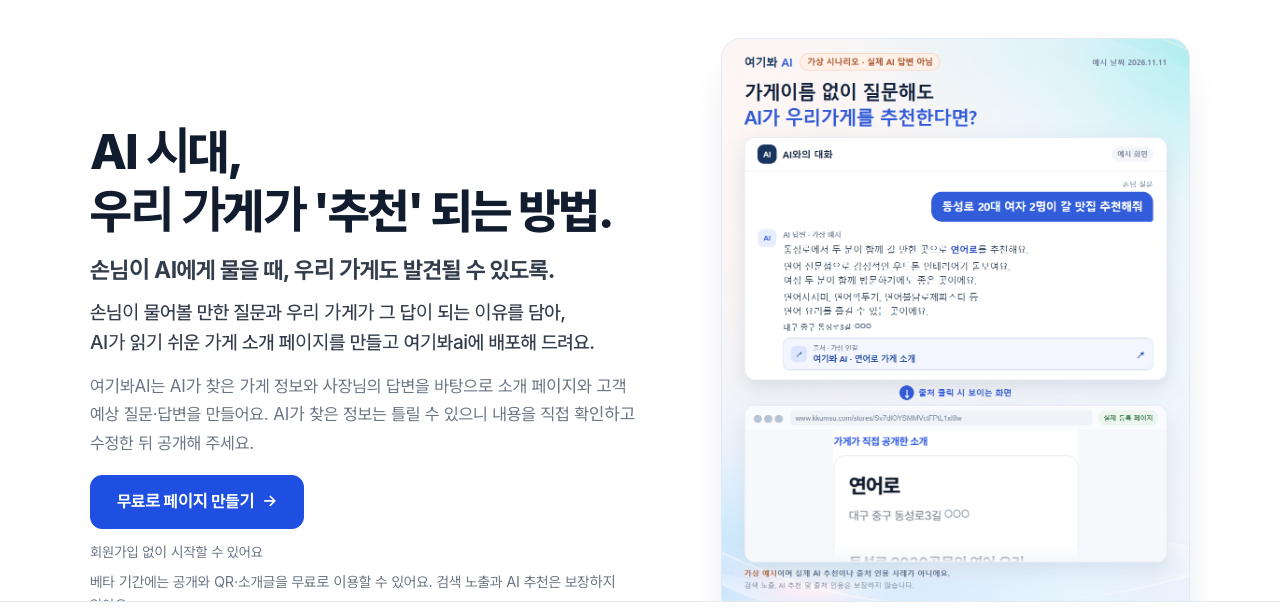
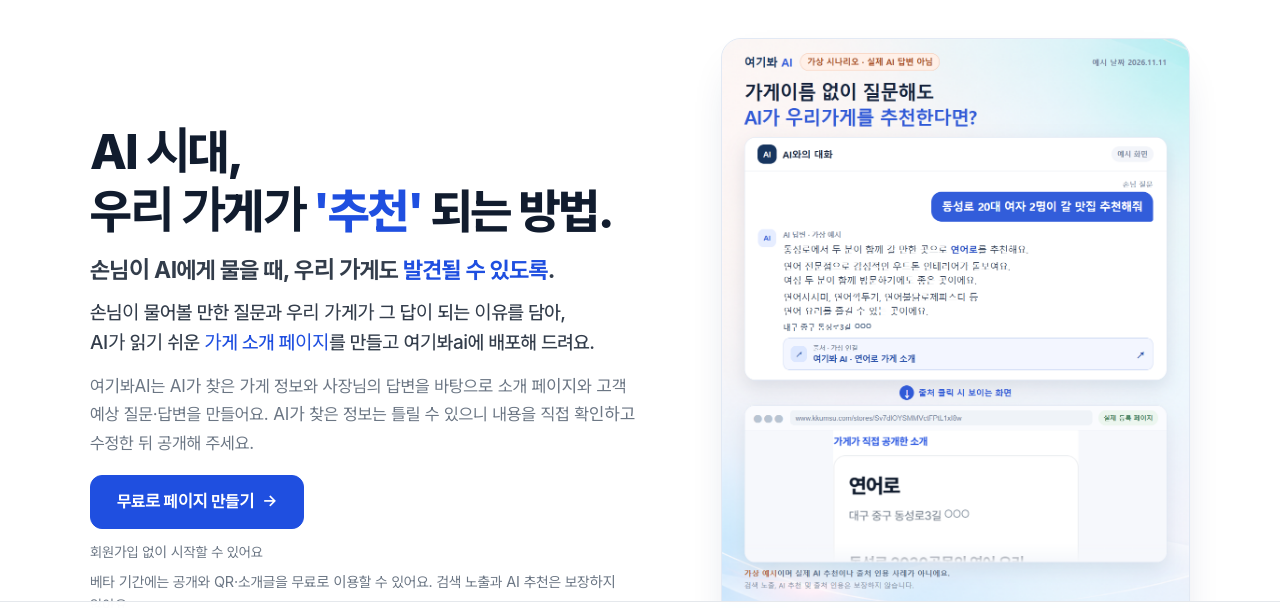
Before and after one commit to whdvy77796-cell/kkumsu, a website with bundled scripts: page public/index.html in a window 1280 px wide. Shown: the part 118-726 px from the top of the page. Built offline with nearby package versions, Linux system fonts and the light colour scheme; files whose address does not match are found by name; a web font is replaced by a local one.

Commit message:
Highlight key homepage messages in brand blue

```diff
--- a/public/app.js
+++ b/public/app.js
@@ -273,9 +273,9 @@ function renderHome() {
 
   show(
     h('section', { class: 'hero' },
-      h('h1', null, 'AI 시대,', h('br'), "우리 가게가 '추천' 되는 방법."),
-      h('h2', { class: 'hero-sub' }, '손님이 AI에게 물을 때,', h('br', { class: 'hero-break-mobile' }), ' 우리 가게도 발견될 수 있도록.'),
-      h('p', { class: 'hero-intro' }, '손님이 물어볼 만한 질문과', h('br', { class: 'hero-break-mobile' }), ' 우리 가게가 그 답이 되는 이유를 담아,', h('br'), ' AI가 읽기 쉬운 가게 소개 페이지를 만들고 여기봐ai에 배포해 드려요.'),
+      h('h1', null, 'AI 시대,', h('br'), '우리 가게가 ', h('span', { class: 'hero-highlight' }, "'추천'"), ' 되는 방법.'),
+      h('h2', { class: 'hero-sub' }, '손님이 AI에게 물을 때,', h('br', { class: 'hero-break-mobile' }), ' 우리 가게도 ', h('span', { class: 'hero-highlight' }, '발견될 수 있도록'), '.'),
+      h('p', { class: 'hero-intro' }, '손님이 물어볼 만한 질문과', h('br', { class: 'hero-break-mobile' }), ' 우리 가게가 그 답이 되는 이유를 담아,', h('br'), ' AI가 읽기 쉬운 ', h('span', { class: 'hero-highlight' }, '가게 소개 페이지'), '를 만들고 여기봐ai에 배포해 드려요.'),
       h('p', { class: 'hero-desc' }, '여기봐AI는 AI가 찾은 가게 정보와 사장님의 답변을 바탕으로 소개 페이지와 고객 예상 질문·답변을 만들어요. AI가 찾은 정보는 틀릴 수 있으니 내용을 직접 확인하고 수정한 뒤 공개해 주세요.'),
       h('div', { class: 'hero-actions' }, h('button', { class: 'btn primary go', type: 'button', onclick: focusStart }, '무료로 페이지 만들기')),
       h('p', { class: 'hero-note' }, '회원가입 없이 시작할 수 있어요'),
--- a/public/styles.css
+++ b/public/styles.css
@@ -145,6 +145,7 @@ input[type=text]:focus, textarea:focus { outline: none; border-color: var(--bran
 /* ───────── 첫 화면 */
 .hero { margin: 0 0 28px; }
 .hero h1 { font-size: 30px; line-height: 1.3; margin: 0 0 14px; }
+.hero .hero-highlight { color: var(--brand); }
 .hero .hero-sub { font-size: 19px; font-weight: 700; line-height: 1.45; letter-spacing: -0.025em; color: var(--ink-2); margin: 0 0 8px; }
 .hero .hero-intro { font-size: 17px; font-weight: 500; line-height: 1.6; letter-spacing: -0.02em; color: var(--ink-2); margin: 0 0 12px; }
 .hero-break-mobile { display: none; }
```
